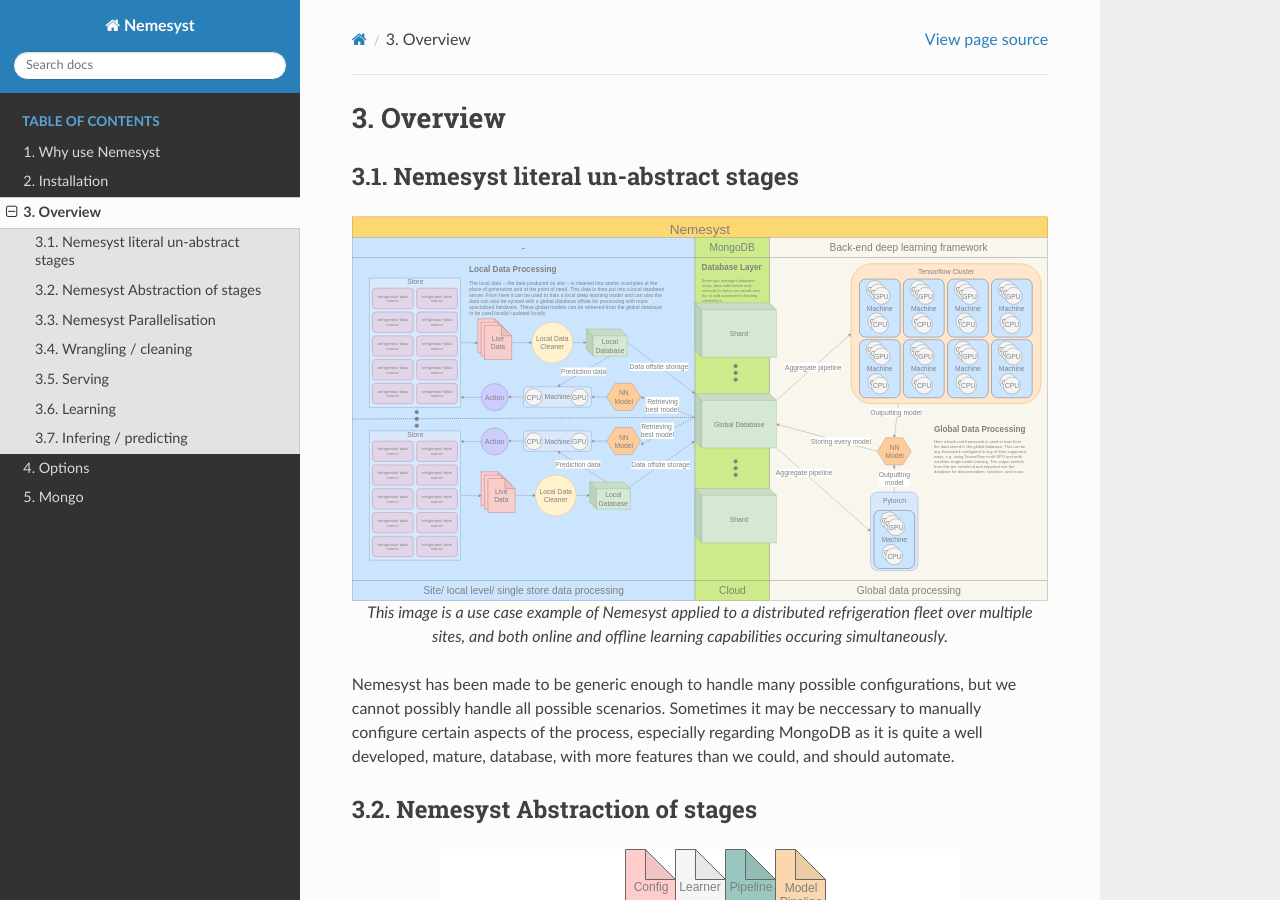
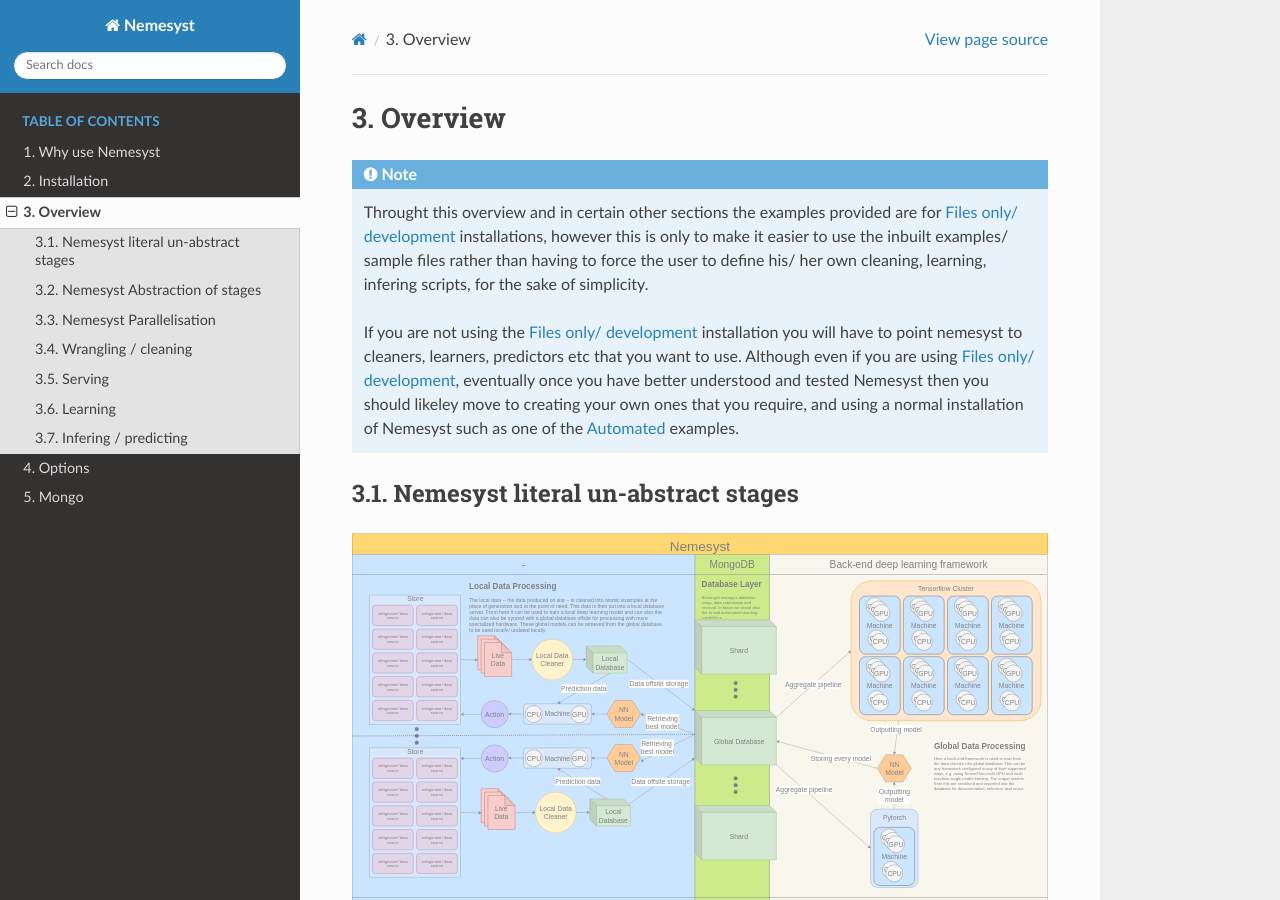
Before and after one commit to DreamingRaven/nemesyst, a Sphinx documentation site: the page built from docs/source/overview.rst, in a window 1280 px wide and 900 px high. Built offline with Sphinx 7.4.7 and the Read the Docs theme 2.0.0, drawn with Linux system fonts in a browser that asks for light colours; the version number could not be read and is left out; some of the changed text lies outside the part shown.

Commit message:
Updated documentation and man page
docs now note that there is a big difference between files only and
automated installation instructions as the examples are given for files
only, and need to point to their own files if they want to use anything
else.

```diff
--- a/docs/source/installation.rst
+++ b/docs/source/installation.rst
@@ -6,6 +6,7 @@ Installation
     Certain distributions link ``python`` to ``python2`` and others link it to ``python3``.
     For disambiguation python, pip, and virtualenv shall mean their python v3 versions here, i.e. ``python3``, ``pip3``, ``virtualenv3``.
 
+.. _section_automated:
 
 Automated
 *********
--- a/docs/source/overview.rst
+++ b/docs/source/overview.rst
@@ -1,10 +1,17 @@
 .. |files-only| replace:: :ref:`section_files-only`
 .. |all-options| replace:: :ref:`section_all-options`
+.. |automated| replace:: :ref:`section_automated`
 
 .. _section_overview:
 
 Overview
 ========
+
+.. note::
+
+    Throught this overview and in certain other sections the examples provided are for |files-only| installations, however this is only to make it easier to use the inbuilt examples/ sample files rather than having to force the user to define his/ her own cleaning, learning, infering scripts, for the sake of simplicity.
+
+    If you are not using the |files-only| installation you will have to point nemesyst to cleaners, learners, predictors etc that you want to use. Although even if you are using |files-only|, eventually once you have better understood and tested Nemesyst then you should likeley move to creating your own ones that you require, and using a normal installation of Nemesyst such as one of the |automated| examples.
 
 .. _section_nemesyst-literal:
 
@@ -60,7 +67,7 @@ See |all-options| for a full list of options.
 
     Wrangling is the stage where the data is cleaned into single atomic examples to be imported to the database.
 
-:|files-only| example:
+:|files-only| example\::
 
   .. literalinclude:: ../../tests/cleaning.sh
 
@@ -77,7 +84,7 @@ See |all-options| for a full list of options.
 
     Serving is the stage where the data and eventually trained models will be stored and passed to other processess potentially on other machines.
 
-:|files-only| example:
+:|files-only| example\::
 
   .. literalinclude:: ../../tests/serving.sh
 
@@ -94,7 +101,7 @@ See |all-options| for a full list of options.
 
     Learning is the stage where the data is used to train new models or to update an existing model already in the database.
 
-:|files-only| example:
+:|files-only| example\::
 
   .. literalinclude:: ../../tests/learning.sh
 
@@ -114,6 +121,6 @@ See |all-options| for a full list of options.
     Infering is the stage where the model(s) are used to predict on newly provided data.
 
 
-:|files-only| example:
+:|files-only| example\::
 
   .. literalinclude:: ../../tests/learning.sh
```
Also changed, not shown: 1 other file.
